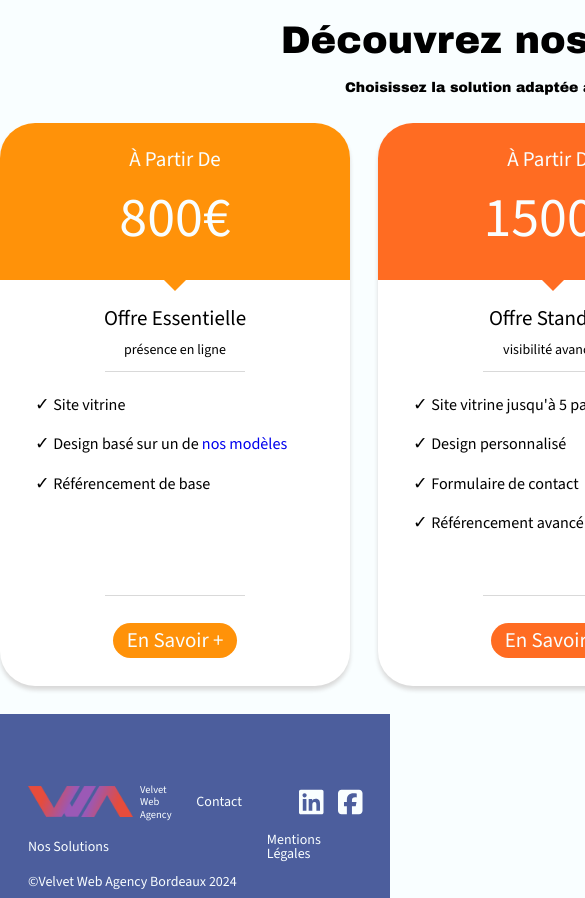
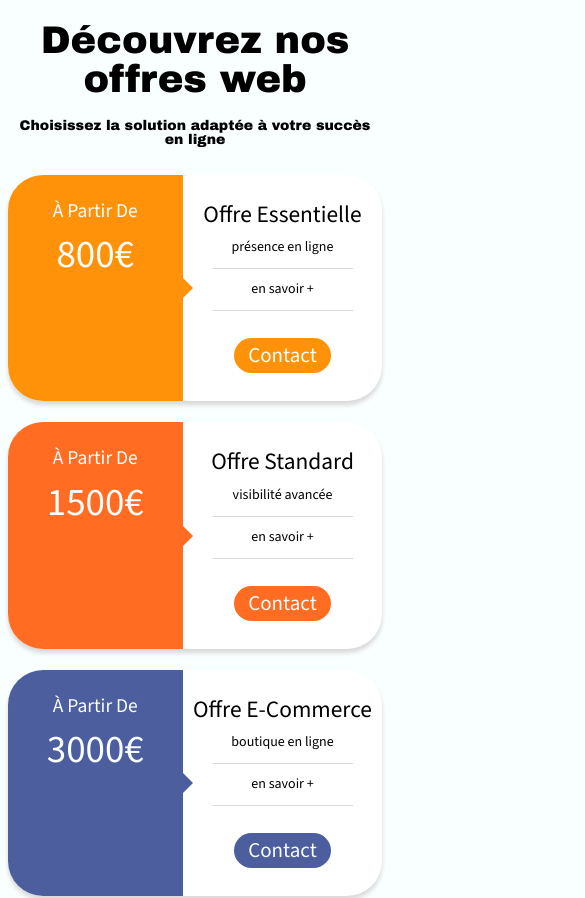
Before and after one commit to maxew33/personnal-website, a Next.js app: page /pricing in a window 390 px wide. Shown: the top 898 px of the page, 585 px wide, since content can reach past the window. Built offline with nearby package versions, Linux system fonts and the light colour scheme; a web font is replaced by a local one.

Commit message:
:iphone: [Pricing] responsive done

```diff
--- a/pages/pricing/Pricing.module.css
+++ b/pages/pricing/Pricing.module.css
@@ -6,26 +6,27 @@
   justify-content: space-around;
   color: var(--text);
   max-width: 1400px;
+  width: 100%;
   margin: auto;
 }
 
 .title,
 .subtitle {
   font-family: var(--fontfam1);
+  max-width: 90%;
+  text-align: center;
 }
 
 .title {
   font-size: 2.75rem;
-}
-
-.title {
-  margin: 1.5rem;
+  margin: 1.5rem auto;
 }
 
 .pricingWrapper {
   display: flex;
-  width: 100%;
-  padding: 2rem;
+  width: 1400px;
+  max-width: 98%;
+  padding: 2rem 0;
   justify-content: space-between;
 }
 
@@ -34,6 +35,7 @@
   flex-direction: column;
   justify-content: space-between;
   width: 25rem;
+  max-width: 31%;
   background: #fff;
   border-radius: 2.5rem;
   box-shadow: 0px 4px 4px 0 var(--grey);
@@ -157,3 +159,103 @@
 .highLighted {
   color: var(--articleBg);
 }
+
+.more,
+.labelForMore,
+.labelForLess {
+  display: none;
+}
+
+.labelForMore,
+.labelForLess {
+  position: relative;
+  padding: 1rem;
+  cursor: pointer;
+}
+.labelForMore::after,
+.labelForLess::after {
+  content: "";
+  position: absolute;
+  top: 0;
+  left: 50%;
+  transform: translateX(-50%);
+  height: 1px;
+  width: 10rem;
+  background: var(--grey);
+}
+
+@media screen and (max-width: 1200px) {
+  .contentList {
+    height: 16rem;
+  }
+}
+@media screen and (max-width: 991px) {
+  .pricingWrapper {
+    flex-wrap: wrap;
+    gap: 1.5rem;
+  }
+  .contentList {
+    height: auto;
+  }
+  .article {
+    flex-direction: row;
+    width: 45rem;
+    max-width: 98%;
+    margin: auto;
+  }
+  .header {
+    width: 30%;
+    padding: 1.5rem;
+    border-radius: 2.5rem 0 0 2.5rem;
+  }
+  .header ::after {
+    left: 98%;
+    top: 50%;
+    transform: translateY(-50%);
+    border-top: 1rem solid transparent;
+    border-bottom: 1rem solid transparent;
+    border-left: 1rem solid var(--articleBg);
+  }
+  .content {
+    width: 70%;
+  }
+}
+@media screen and (max-width: 767px) {
+  .article:hover {
+    transform: unset;
+  }
+  .header {
+    width: 40%;
+    padding: 1.5rem;
+  }
+  .content {
+    width: 60%;
+  }
+  .labelForMore {
+    display: block;
+  }
+  .more:checked ~ .contentList {
+    display: block;
+  }
+  .more:checked ~ .labelForLess {
+    display: block;
+  }
+  .more:checked ~ .labelForMore {
+    display: none;
+  }
+  .contentList {
+    display: none;
+  }
+}
+@media screen and (max-width: 576px) {
+  .header {
+    font-size: 5vw;
+  }
+  .price {
+    font-size: 10vw;
+    display: block;
+  }
+  .pricingTitle {
+    font-size: 6vw;
+  }
+}
--- a/pages/pricing/Pricing.module.scss
+++ b/pages/pricing/Pricing.module.scss
@@ -6,6 +6,7 @@
     justify-content: space-around;
     color: var(--text);
     max-width: 1400px;
+    width: 100%;
     margin: auto;
     // border: 2px solid red;
 }
@@ -13,20 +14,20 @@
 .title,
 .subtitle {
     font-family: var(--fontfam1);
+    max-width: 90%;
+    text-align: center;
 }
 
 .title {
     font-size: 2.75rem;
-}
-
-.title {
-    margin: 1.5rem;
+    margin: 1.5rem auto;
 }
 
 .pricingWrapper {
     display: flex;
-    width: 100%;
-    padding: 2rem;
+    width: 1400px;
+    max-width: 98%;
+    padding: 2rem 0;
     justify-content: space-between;
 }
 
@@ -34,11 +35,12 @@
     @include flexCol;
     justify-content: space-between;
     width: 25rem;
+    max-width: 31%;
     background: #fff;
     border-radius: 2.5rem;
     box-shadow: 0px 4px 4px 0 var(--grey);
-    transition: transform .1s linear;
-    &:hover{
+    transition: transform 0.1s linear;
+    &:hover {
         transform: scale(1.05);
     }
 }
@@ -73,7 +75,7 @@
     & ::after {
         content: '';
         position: absolute;
-        bottom: -.75rem;
+        bottom: -0.75rem;
         left: 50%;
         transform: translateX(-50%);
         display: inline-block;
@@ -143,11 +145,11 @@
         background: var(--grey);
     }
 
-    a{
+    a {
         text-decoration: unset;
         color: var(--bg);
         background: var(--articleBg);
-        padding: .5rem 1rem;
+        padding: 0.5rem 1rem;
         border-radius: 15rem;
         font-size: 1.5rem;
         text-transform: capitalize;
@@ -157,3 +159,120 @@
 .highLighted {
     color: var(--articleBg);
 }
+
+.more,
+.labelForMore,
+.labelForLess {
+    display: none;
+}
+
+.labelForMore,
+.labelForLess {
+    position: relative;
+    padding: 1rem;
+    cursor: pointer;
+
+    &::after {
+        content: '';
+        position: absolute;
+        top: 0;
+        left: 50%;
+        transform: translateX(-50%);
+        height: 1px;
+        width: 10rem;
+        background: var(--grey);
+    }
+}
+
+@media screen and (max-width: 1200px) {
+    .contentList {
+        height: 16rem;
+    }
+}
+
+@media screen and (max-width: 991px) {
+    .pricingWrapper {
+        flex-wrap: wrap;
+        gap: 1.5rem;
+    }
+
+    .contentList {
+        height: auto;
+    }
+
+    .article {
+        flex-direction: row;
+        width: 45rem;
+        max-width: 98%;
+        margin: auto;
+    }
+
+    .header {
+        width: 30%;
+        padding: 1.5rem;
+        border-radius: 2.5rem 0 0 2.5rem;
+        & ::after {
+            left: 98%;
+            top: 50%;
+            transform: translateY(-50%);
+            border-top: 1rem solid transparent;
+            border-bottom: 1rem solid transparent;
+            border-left: 1rem solid var(--articleBg);
+        }
+    }
+
+    .content {
+        width: 70%;
+    }
+}
+
+@media screen and (max-width: 767px) {
+    .article {
+        &:hover {
+            transform: unset;
+        }
+    }
+
+    .header {
+        width: 40%;
+        padding: 1.5rem;
+    }
+
+    .content {
+        width: 60%;
+    }
+
+    .labelForMore {
+        display: block;
+    }
+
+    .more:checked {
+        ~ .contentList {
+            display: block;
+        }
+        ~ .labelForLess {
+            display: block;
+        }
+        ~ .labelForMore {
+            display: none;
+        }
+    }
+
+    .contentList {
+        display: none;
+    }
+}
+
+@media screen and (max-width: 576px) {
+    .header{
+        font-size: 5vw;
+    }
+    .price {
+        font-size: 10vw;
+        display: block;
+    }
+
+    .pricingTitle{
+        font-size: 6vw;
+    }
+}
--- a/pages/pricing/index.jsx
+++ b/pages/pricing/index.jsx
@@ -21,6 +21,24 @@ export default function Pricing() {
                         <h4 className={styles.pricingSubtitle}>
                             présence en ligne
                         </h4>
+                        <input
+                            type="checkbox"
+                            name=""
+                            id="moreBasic"
+                            className={styles.more}
+                        />
+                        <label
+                            htmlFor="moreBasic"
+                            className={styles.labelForMore}
+                        >
+                            en savoir +{' '}
+                        </label>
+                        <label
+                            htmlFor="moreBasic"
+                            className={styles.labelForLess}
+                        >
+                            fermer
+                        </label>
                         <ul className={styles.contentList}>
                             <li>Site vitrine</li>
                             <li>
@@ -29,9 +47,9 @@ export default function Pricing() {
                             </li>
                             <li>Référencement de base</li>
                         </ul>
-                    </div>
-                    <div className={styles.footer}>
-                        <Link href="/contact">en savoir +</Link>
+                        <div className={styles.footer}>
+                            <Link href="/contact">Contact</Link>
+                        </div>
                     </div>
                 </article>
                 <article className={`${styles.article} ${styles.standard}`}>
@@ -43,15 +61,33 @@ export default function Pricing() {
                         <h4 className={styles.pricingSubtitle}>
                             visibilité avancée
                         </h4>
+                        <input
+                            type="checkbox"
+                            name=""
+                            id="moreStandard"
+                            className={styles.more}
+                        />
+                        <label
+                            htmlFor="moreStandard"
+                            className={styles.labelForMore}
+                        >
+                            en savoir +{' '}
+                        </label>
+                        <label
+                            htmlFor="moreStandard"
+                            className={styles.labelForLess}
+                        >
+                            fermer
+                        </label>
                         <ul className={styles.contentList}>
                             <li>Site vitrine jusqu'à 5 pages</li>
                             <li>Design personnalisé</li>
                             <li>Formulaire de contact</li>
                             <li>Référencement avancé</li>
                         </ul>
-                    </div>
-                    <div className={styles.footer}>
-                        <Link href="/contact">en savoir +</Link>
+                        <div className={styles.footer}>
+                            <Link href="/contact">Contact</Link>
+                        </div>
                     </div>
                 </article>
                 <article className={`${styles.article} ${styles.premium}`}>
@@ -65,6 +101,24 @@ export default function Pricing() {
                         <h4 className={styles.pricingSubtitle}>
                             boutique en ligne
                         </h4>
+                        <input
+                            type="checkbox"
+                            name=""
+                            id="morePremium"
+                            className={styles.more}
+                        />
+                        <label
+                            htmlFor="morePremium"
+                            className={styles.labelForMore}
+                        >
+                            en savoir +{' '}
+                        </label>
+                        <label
+                            htmlFor="morePremium"
+                            className={styles.labelForLess}
+                        >
+                            fermer
+                        </label>
                         <ul className={styles.contentList}>
                             <li>Site e-commerce professionnel</li>
                             <li>Système de gestion de contenu (CMS)</li>
@@ -72,9 +126,9 @@ export default function Pricing() {
                             <li>Formation à l'utilisation du CMS</li>
                             <li>Référencement avancé</li>
                         </ul>
-                    </div>
-                    <div className={styles.footer}>
-                        <Link href="/contact">en savoir +</Link>
+                        <div className={styles.footer}>
+                            <Link href="/contact">Contact</Link>
+                        </div>
                     </div>
                 </article>
             </section>
```
